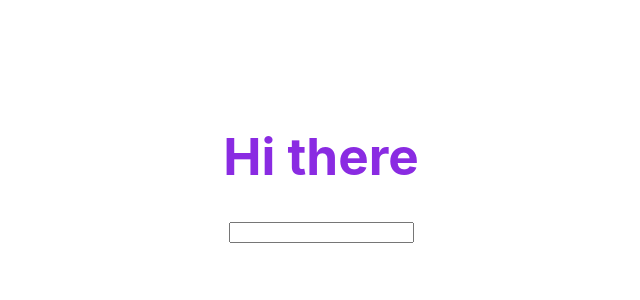
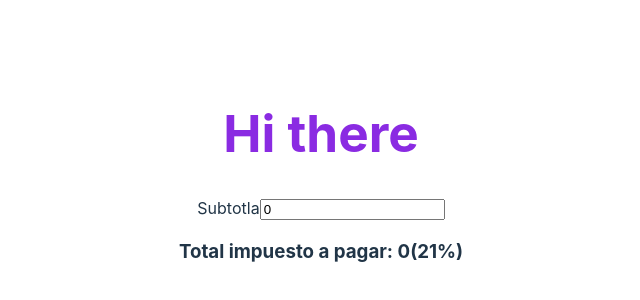
Before and after one commit to alvaroariasrivero/vue-course, a Vue app: page / in a window 1280 px wide. Shown: the part 222-522 px from the top of the page, without its empty margins (319-959 px from the left). Built offline with nearby package versions, Linux system fonts and the light colour scheme.

Commit message:
computed execirse

```diff
--- a/src/App.vue
+++ b/src/App.vue
@@ -10,7 +10,8 @@
   // import CycleOption from './components/CycleOption.vue';
   // import CycleComposition from './components/CycleComposition.vue';
   // import PostList from './components/PostList.vue';
-  import ComputedExample from './components/ComputedExample.vue';
+  // import ComputedExample from './components/ComputedExample.vue';
+  import ComputedExercise from './components/ComputedExercise.vue';
 </script>
 
 <template>
@@ -26,7 +27,8 @@
   <!-- <CycleOption /> -->
   <!-- <CycleComposition /> -->
   <!-- <PostList /> -->
-  <ComputedExample />
+  <!-- <ComputedExample /> -->
+  <ComputedExercise />
 </template>
 
 <style scoped>
--- /dev/null
+++ b/src/components/ComputedExercise.vue
@@ -0,0 +1,19 @@
+<script setup>
+    import { ref, computed } from 'vue';
+
+    const vat = 21;
+    let subTotal = ref(0);
+    const totalVat = computed(() => (vat*subTotal.value)/100);
+</script>
+
+<template>
+    <div>
+        <label>Subtotla</label>
+        <input type="number" v-model="subTotal">
+        <h3>Total impuesto a pagar: {{ totalVat }}({{ vat }}%)</h3>
+    </div>
+</template>
+
+<style scoped>
+
+</style>
```
